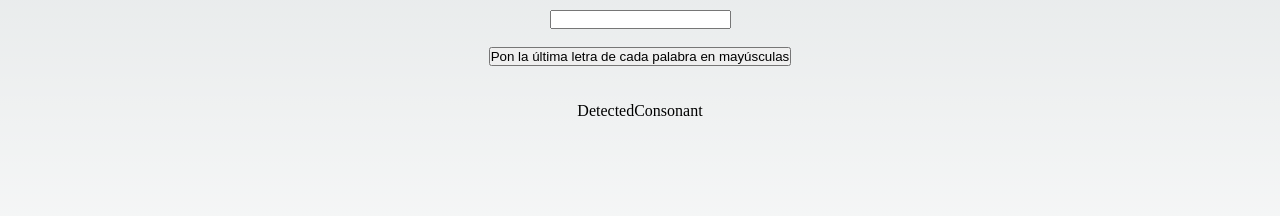
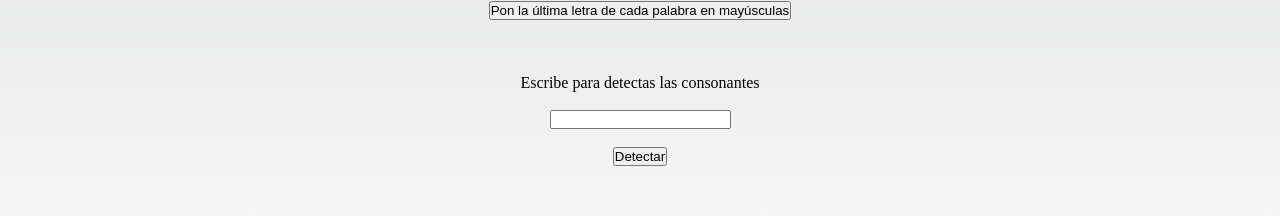
Before and after one commit to Aluonam/pt_061123, a Next.js app: page / in a window 1280 px wide. Shown: the part 382-598 px from the top of the page. Built offline with nearby package versions, Linux system fonts and the light colour scheme; no server answers.

Commit message:
esqueleto input, boton y useState

```diff
--- a/pages/components/DetectedConsonant.jsx
+++ b/pages/components/DetectedConsonant.jsx
@@ -1,8 +1,17 @@
-import React from 'react'
+import React, { useState } from 'react'
 
 const DetectedConsonant = () => {
+    const [inputText, setInputText] = useState("")
   return (
-    <div>DetectedConsonant</div>
+    <>
+    <br/>
+    <div>Escribe para detectas las consonantes</div>
+    <br/>
+    <input onChange={(e)=>{setInputText(e.target.value)}}></input>
+    <br/>
+    <button onClick={()=>{}}>Detectar</button>
+    {inputText}
+    </>
   )
 }
 
```
